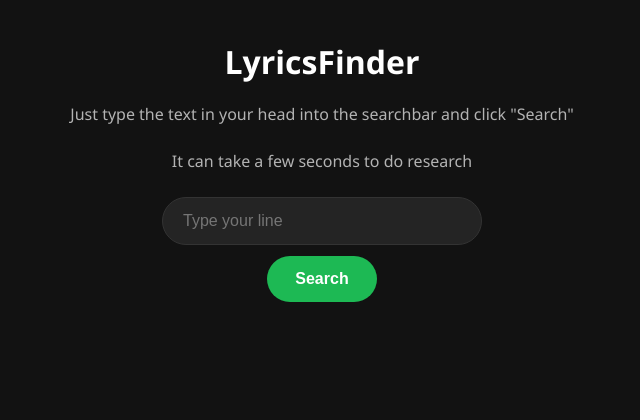
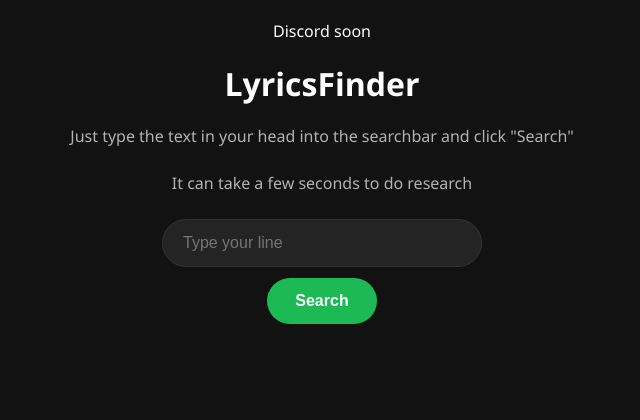
Before and after one commit to realkek2010/LyricsFinder, a Flask app: page / in a window 1280 px wide. Shown: the top 420 px of the page, without its empty margins (318-958 px from the left). Run offline with Flask 3, Linux system fonts and the light colour scheme.

Commit message:
Update index.html

```diff
--- a/templates/index.html
+++ b/templates/index.html
@@ -7,6 +7,7 @@
     <link rel="stylesheet" href="{{ url_for('static', filename='style.css') }}">
 </head>
 <body>
+    <p>Discord soon</p>
     <h1>LyricsFinder</h1>
     <p class="P1">Just type the text in your head into the searchbar and click "Search"</p>
     <p class="P1">It can take a few seconds to do research</p>
```
